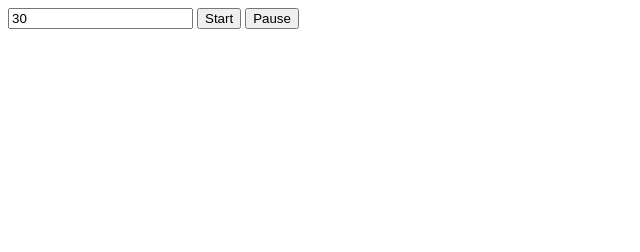
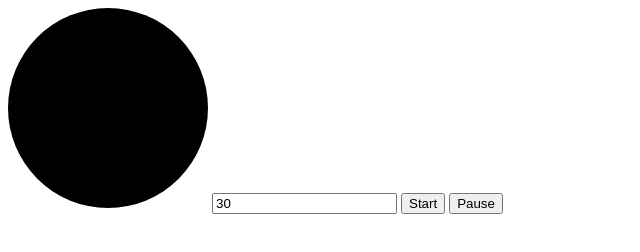
Before and after one commit to danielbodmer/mjb_drawing_applications, a plain HTML site: page timer/index.html in a window 1280 px wide. Shown: the whole page, without its empty margins (0-640 px from the left). Drawn offline with Linux system fonts and the light colour scheme.

Commit message:
add svg to index.html

```diff
--- a/timer/index.html
+++ b/timer/index.html
@@ -6,6 +6,9 @@
     <title>Timer</title>
   </head>
   <body>
+    <svg height="200" width="200">
+      <circle r="100" cx="100" cy="100" />
+    </svg>
     <input id="duration" value="30" />
     <button id="start">Start</button>
     <button id="pause">Pause</button>
```
